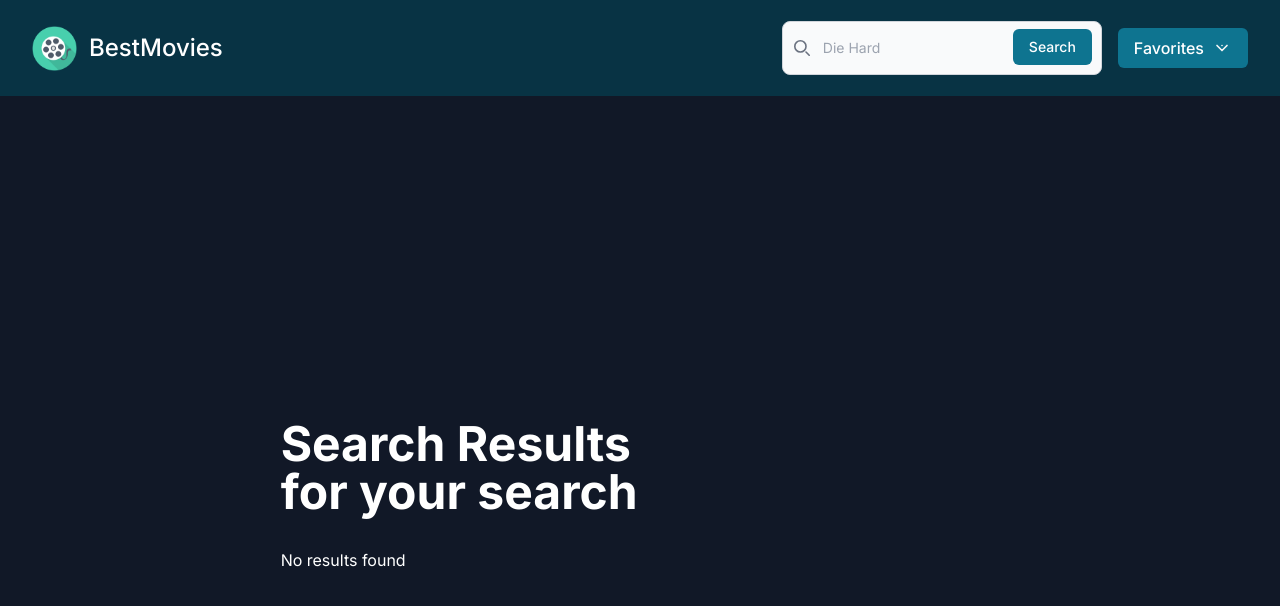
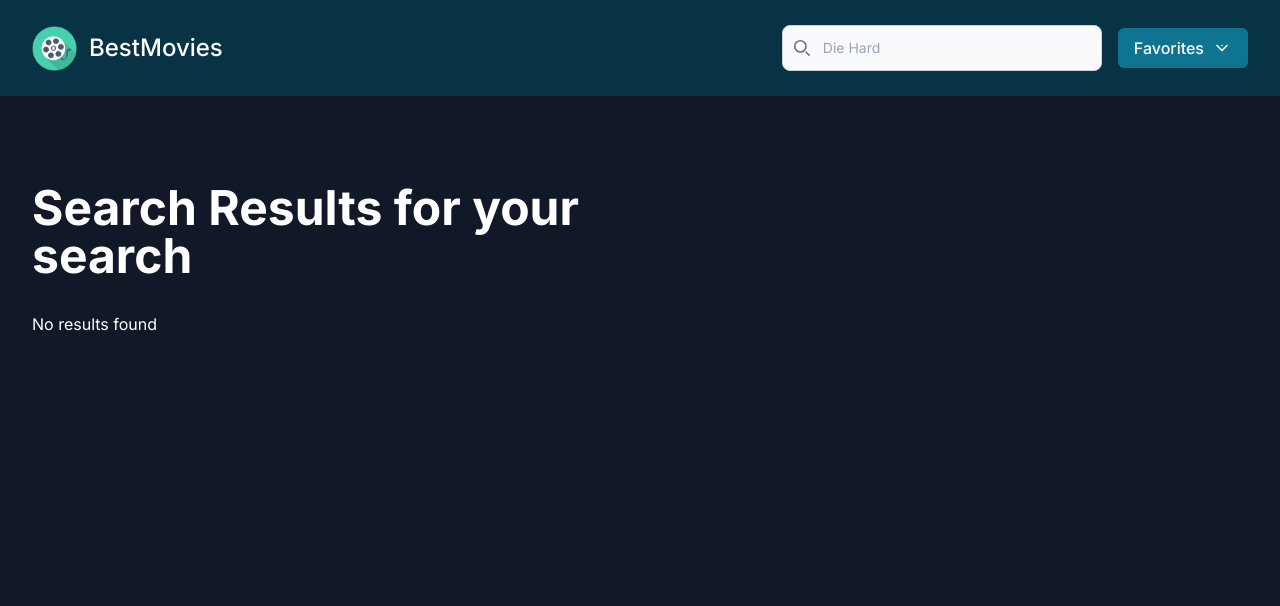
Before and after one commit to mixy9/nextjs-app, a Next.js app: page /search in a window 1280 px wide. Shown: the top 606 px of the page. Built offline with nearby package versions, Linux system fonts and the light colour scheme.

Commit message:
feat: improvements

```diff
--- a/app/components/navbar/MoviesSearchBar.tsx
+++ b/app/components/navbar/MoviesSearchBar.tsx
@@ -11,7 +11,6 @@ import {
 import { useRouter } from 'next/router'
 import useSWR from 'swr'
 import { searchMoviesApi } from '../../api/searchMoviesApi'
-import UiButton from '../ui/UiButton'
 import { Movie } from '../../types/movie'
 import { useDebounce } from '../../useDebounce'
 import ClickAwayListener from 'react-click-away-listener'
@@ -113,7 +112,7 @@ const MoviesSearchBar: FC = () => {
         <input
           type="search"
           id="default-search"
-          className="block w-full p-4 ps-10 text-sm text-gray-900 border border-gray-300 rounded-lg bg-gray-50
+          className="block w-full p-3 ps-10 text-sm text-gray-900 border border-gray-300 rounded-lg bg-gray-50
             focus:ring-blue-500 focus:border-blue-500 dark:bg-gray-700 dark:border-gray-600 dark:placeholder-gray-400
             dark:text-white dark:focus:ring-blue-500 dark:focus:border-blue-500"
           placeholder="Die Hard"
@@ -122,12 +121,6 @@ const MoviesSearchBar: FC = () => {
           onKeyDown={handleKeyDown}
           required
         />
-
-        <div className="absolute end-2.5 bottom-2.5">
-          <UiButton type="submit" size="sm">
-            Search
-          </UiButton>
-        </div>
       </div>
 
       {debouncedQuery && isOpen && movies.length > 0 && (
--- a/package.json
+++ b/package.json
@@ -17,7 +17,6 @@
     "react": "18.2.0",
     "react-click-away-listener": "^2.2.3",
     "react-dom": "18.2.0",
-    "react-window": "^1.8.10",
     "swr": "^2.2.5",
     "tailwindcss": "^3.3.0"
   },
--- a/pages/movie-details/[id].tsx
+++ b/pages/movie-details/[id].tsx
@@ -58,7 +58,6 @@ export async function getServerSideProps({
       },
       cast,
     },
-    revalidate: 60,
   }
 }
 
--- a/pages/search/index.tsx
+++ b/pages/search/index.tsx
@@ -35,13 +35,12 @@ export async function getServerSideProps(context: GetServerSidePropsContext) {
       movies: movies || [],
       query: query || null,
     },
-    revalidate: 60,
   }
 }
 
 const SearchDetails = ({ movies, query }: SearchDetailsProps) => {
   return (
-    <div>
+    <div className="flex flex-col py-2 mt-20 w-full h-full">
       <h1 className="text-4xl font-bold max-w-[55%] lg:text-5xl mb-8">
         Search Results for {query || 'your search'}
       </h1>
```
Also changed, not shown: 1 other file (tests, documents, lock files or other folders).
